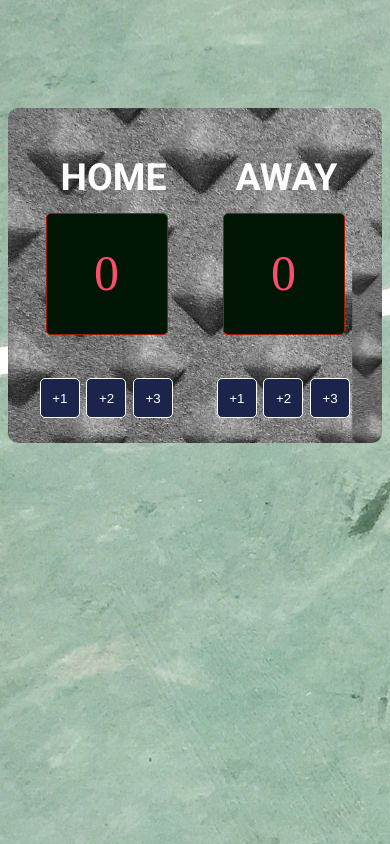
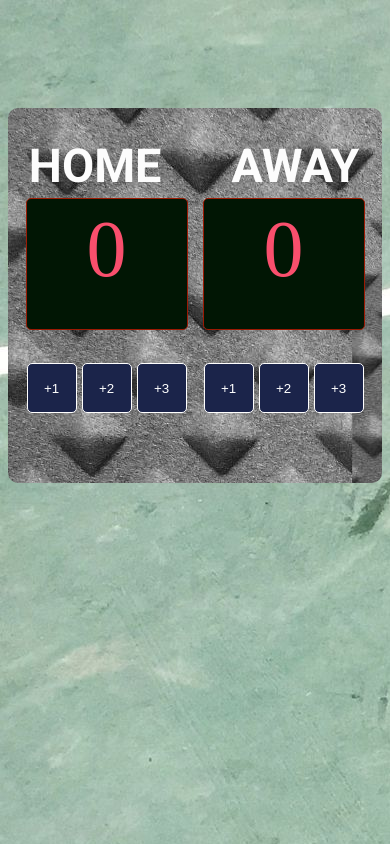
Before and after one commit to RatiuCristian1/score-board, a plain HTML site: page index.html in a window 390 px wide. Drawn offline with Linux system fonts and the light colour scheme; a web font is replaced by a local one.

Commit message:
Resizing the elements for the max-width 425px screen

```diff
--- a/index.css
+++ b/index.css
@@ -64,20 +64,24 @@ body {
         padding: 10px;
         background-image: url(img/nba\ background.jpg);
         border-radius: 10px;
+        padding-bottom: 15px;
+        height: 350px;
 
     }
 
     .container {
         display: flex;
-        justify-content: space-around;
-        font-size: x-large;
+        justify-content: center;
+        align-items: center;
+        gap: 70px;
         /* border: 1px solid rgb(224, 17, 17); */
         height: 65px;
         padding-left: 8px;
         color: rgb(252, 252, 252);
-        padding-bottom: 30px;
         font-family: 'Roboto';
-        font-size: xx-large;
+        font-size: 40px;
+        padding-top: 15px;
+        padding-right: 10px;
 
 
     }
@@ -92,31 +96,34 @@ body {
 
     }
     .score-board {
-        width: 120px;
-        height: 90px;
+        width: 150px;
+        height: 120px;
         border: 1px solid rgb(155, 26, 4);
         text-align: center;
-        padding-top: 30px;
         font-family: 'Allerta Stencil';
-        font-size: 50px;
+        font-size: 80px;
         background-color: rgb(1, 22, 4);
         color: #F94F6D;
         border-radius: 5px;
+        padding: 5px;
+
     }
 
     .score-btn > * {
         display: flex;
-        justify-content: space-around;
-        width: 140px;
-        height: 40px;
+        justify-content: center;
+        gap: 5px;
+        height: 50px;
         /* border: 1px solid rgb(155, 26, 4); */
+
     }
     .points-btn > button {
         border: 1px solid white;
         background-color: #1B244A;
         color: white;
         border-radius: 5px;
-        width: 40px;
+        width: 50px;
+
     }
 
 }
```
